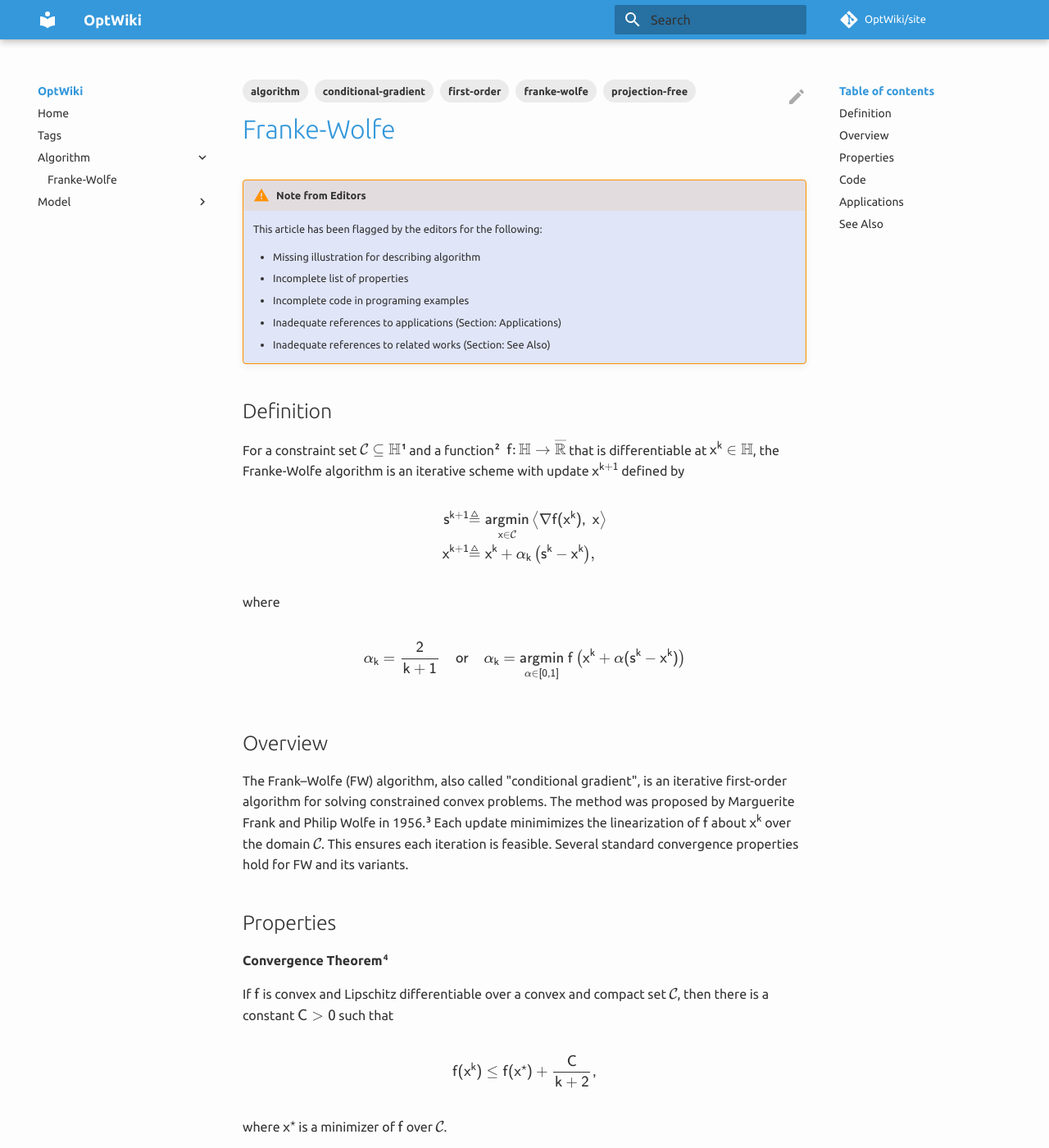
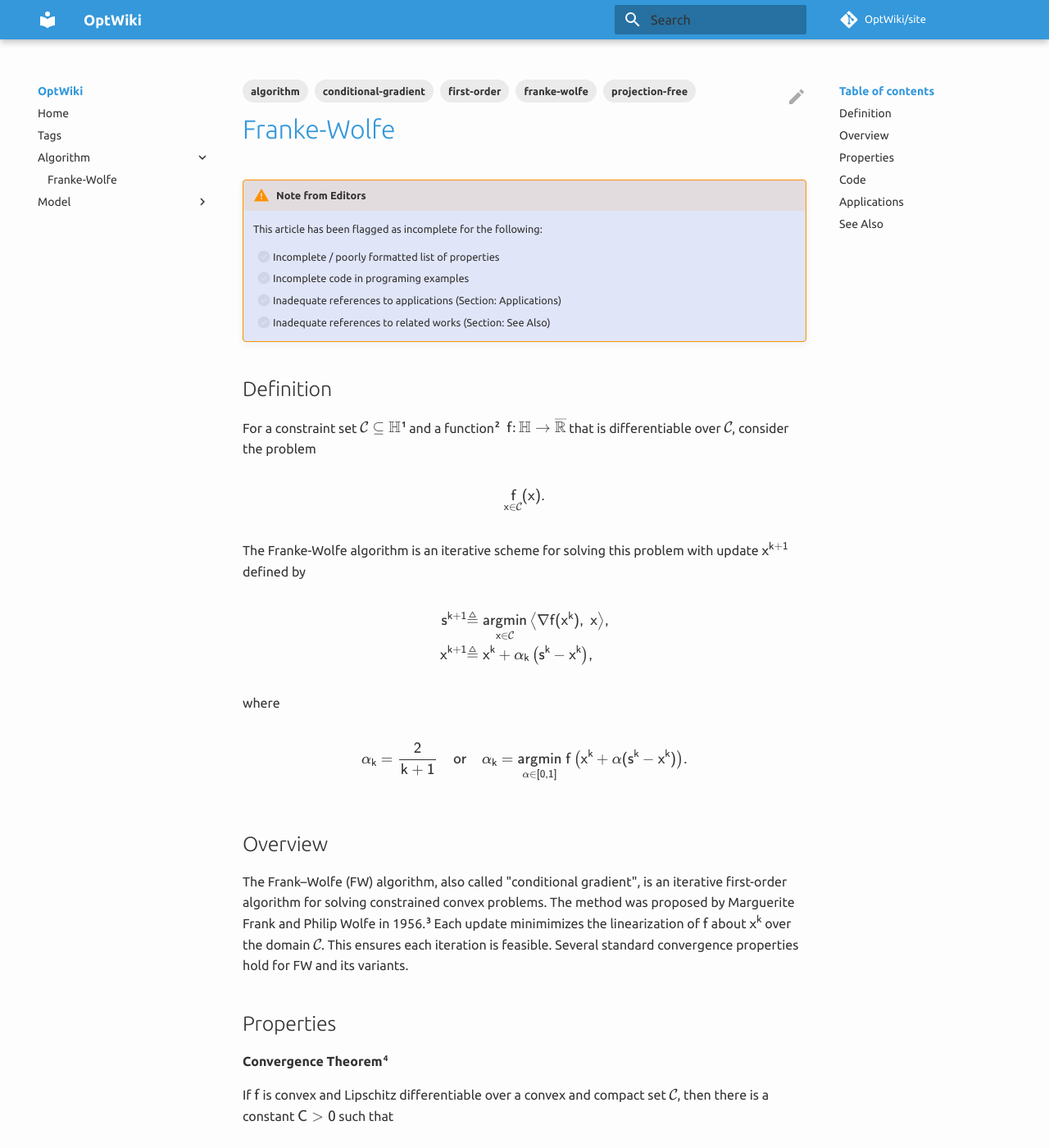
Before and after one commit to AppliedMathWiki/site, an MkDocs documentation site: the page built from docs/algorithm/franke-wolfe.md, in a window 1280 px wide and 1400 px high. Shown: the whole window at 82% size. Built offline with MkDocs 1.6.1 and Material for MkDocs 9.7.7, drawn with Linux system fonts in a browser that asks for light colours; comment, search, counter and statistics services are not loaded.

Commit message:
Update franke-wolfe.md

```diff
--- a/docs/algorithm/franke-wolfe.md
+++ b/docs/algorithm/franke-wolfe.md
@@ -11,31 +11,36 @@ tags:
 
 !!! warning "Note from Editors"
 
-    This article has been flagged by the editors for the following:
+    This article has been flagged as incomplete for the following:
 
-    * Missing illustration for describing algorithm
-    * Incomplete list of properties
-    * Incomplete code in programing examples
-    * Inadequate references to applications (Section: Applications)
-    * Inadequate references to related works (Section: See Also)
+    - [ ] Incomplete / poorly formatted list of properties
+    - [ ] Incomplete code in programing examples
+    - [ ] Inadequate references to applications (Section: Applications)
+    - [ ] Inadequate references to related works (Section: See Also)
 
 ## Definition
 
-For a constraint set $\mathcal{C} \subseteq \mathbb{H}$[^5]  and a function[^4] $\ \mathsf{f\colon \mathbb{H} \rightarrow \overline{\mathbb{R}}}$ that is differentiable at $\mathsf{x^k \in \mathbb{H}}$, the Franke-Wolfe algorithm is an iterative scheme with update $\mathsf{x^{k+1}}$ defined by
+For a constraint set $\mathcal{C} \subseteq \mathbb{H}$[^5]  and a function[^4] $\ \mathsf{f\colon \mathbb{H} \rightarrow \overline{\mathbb{R}}}$ that is differentiable over $\mathcal{C}$, consider the problem
+
+$$
+    \mathsf{\underset{x \in \mathcal{C}} f(x).}
+$$
+
+The Franke-Wolfe algorithm is an iterative scheme for solving this problem with update $\mathsf{x^{k+1}}$ defined by
 
 [^5]: We let $\mathbb{H}$ be a real-valued finite dimensional Hilbert space (_e.g_ $\ \mathbb{H} = \mathbb{R}^{\mathsf{n}}$).
 
 [^4]: Here $\overline{\mathbb{R}}\triangleq \mathbb{R} \cup \infty.$
 
 \begin{aligned}
-    \mathsf{s^{k+1}} & \mathsf{\triangleq \underset{x\in \mathcal{C}}{argmin} \left< \nabla f(x^k),\  x \right> } \\
-    \mathsf{x^{k+1}} & \mathsf{\triangleq x^k + \alpha_k \left( s^k - x^k \right)},
+    \mathsf{s^{k+1}} & \mathsf{\triangleq \underset{x\in \mathcal{C}}{argmin} \left< \nabla f(x^k),\  x \right>, } \\
+    \mathsf{x^{k+1}} & \mathsf{\triangleq x^k + \alpha_k \left( s^k - x^k \right),}
 \end{aligned}
 
 where
 
 $$
-\mathsf{\alpha_k = \dfrac{2}{k+1} \quad {or} \quad \alpha_k = \underset{\alpha\in[0,1]}{argmin} \ f\left(x^k + \alpha (s^k - x^k)\right)}
+\mathsf{\alpha_k = \dfrac{2}{k+1} \quad {or} \quad \alpha_k = \underset{\alpha\in[0,1]}{argmin} \ f\left(x^k + \alpha (s^k - x^k)\right).}
 $$
 
 ## Overview
```
